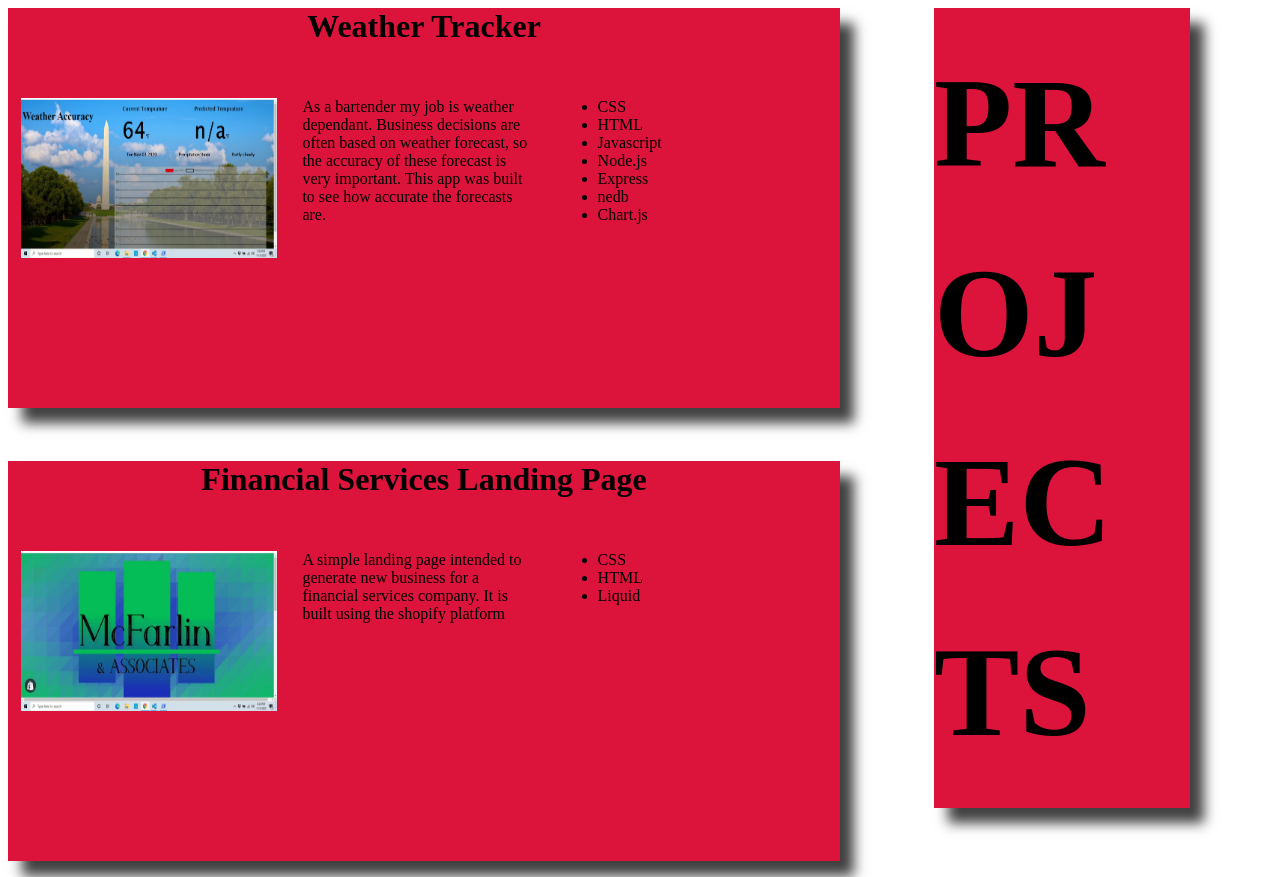
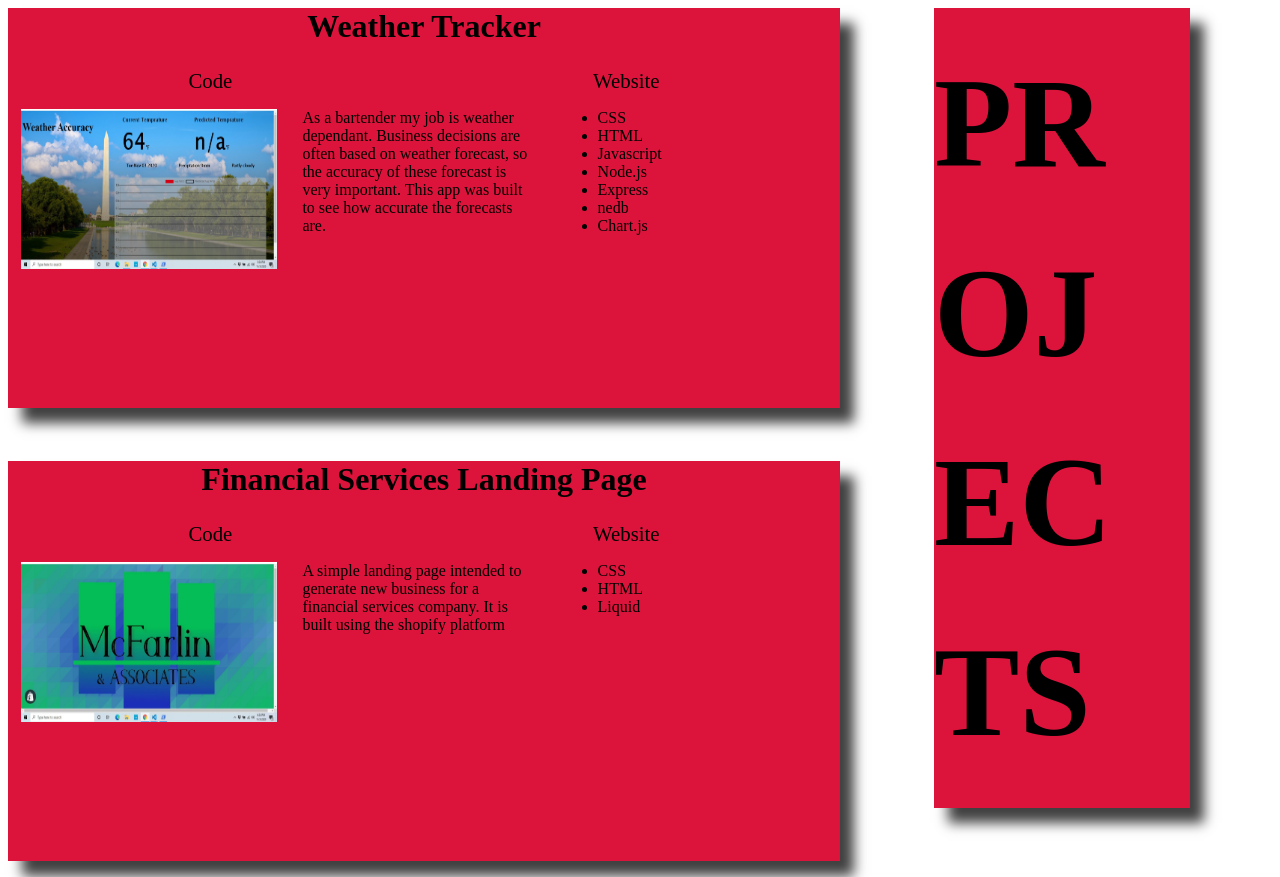
Before and after one commit to aaronm759/My-Portfolio, a plain HTML site: page projects.html in a window 1280 px wide. Drawn offline with nearby package versions, Linux system fonts and the light colour scheme.

Commit message:
addind links

```diff
--- a/app.js
+++ b/app.js
@@ -6,4 +6,3 @@ function close() {
 }
 document.getElementById('contact').addEventListener("click", popUp);
 document.getElementById('popup').addEventListener("click", close)
-//it worked
--- a/projects.html
+++ b/projects.html
@@ -19,6 +19,14 @@
     </div>
     <div class="pbox" data-aos="flip-down" data-aos-easing="ease-out-cubic" data-aos-duration="2000">
         <h5>Weather Tracker</h5>
+        <div class="view">
+            <div class="code">
+                <a href="https://github.com/aaronm759/WeatherTracker">Code</a>
+            </div>
+            <div class="web">
+                <a href="">Website</a>
+            </div>
+        </div>
         <div class="pbox2">
             <div class="img">
                 <img src="WTScreenshot.jpg">
@@ -41,6 +49,14 @@
     </div>
     <div class="pbox" data-aos="flip-down" data-aos-easing="ease-out-cubic" data-aos-duration="2000">
         <h5>Financial Services Landing Page</h5>
+        <div class="view">
+            <div class="code">
+                <a href="https://github.com/aaronm759/McFarlinandassociates">Code</a>
+            </div>
+            <div class="web">
+                <a href="https://mcfarlin-associates.myshopify.com">Website</a>
+            </div>
+        </div>
         <div class="pbox2">
             <div class="img">
                 <img src="MAScreenshot.jpg">
--- a/style.css
+++ b/style.css
@@ -180,6 +180,18 @@ button {
     z-index: 1;
 }
 
+a {
+    text-decoration: none;
+    color: black;
+}
+
+.view {
+    display: flex;
+    justify-content: space-around;
+    margin-bottom: 2vh;
+    font-size: 1.3em;
+}
+
 .pbox2 {
     display: flex;
     justify-content: space-between;
@@ -210,6 +222,7 @@ h4 {
 h5 {
     font-size: 2em;
     text-align: center;
+    margin-bottom: 3vh;
 }
 
 /*------mobile styling------------*/
@@ -334,10 +347,10 @@ h5 {
         left: 5vw;
         width: 70vw;
         height: 25vh;
-        font-size: 2em;
+        font-size: 1.2em;
     }
     .tech {
-        font-size: 2em;
+        font-size: 1.3em;
         width: 40vw;
         position: relative;
         left: 15vw;
```
